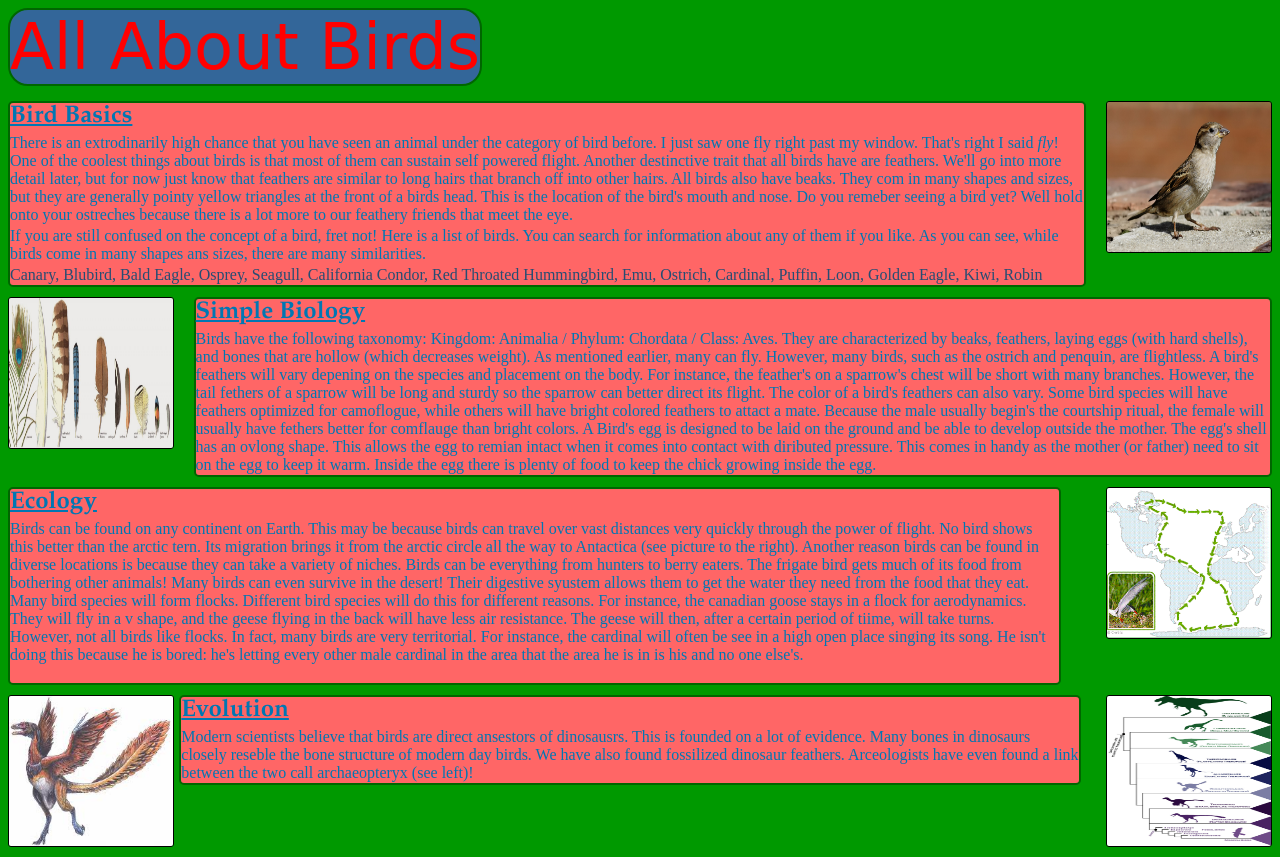
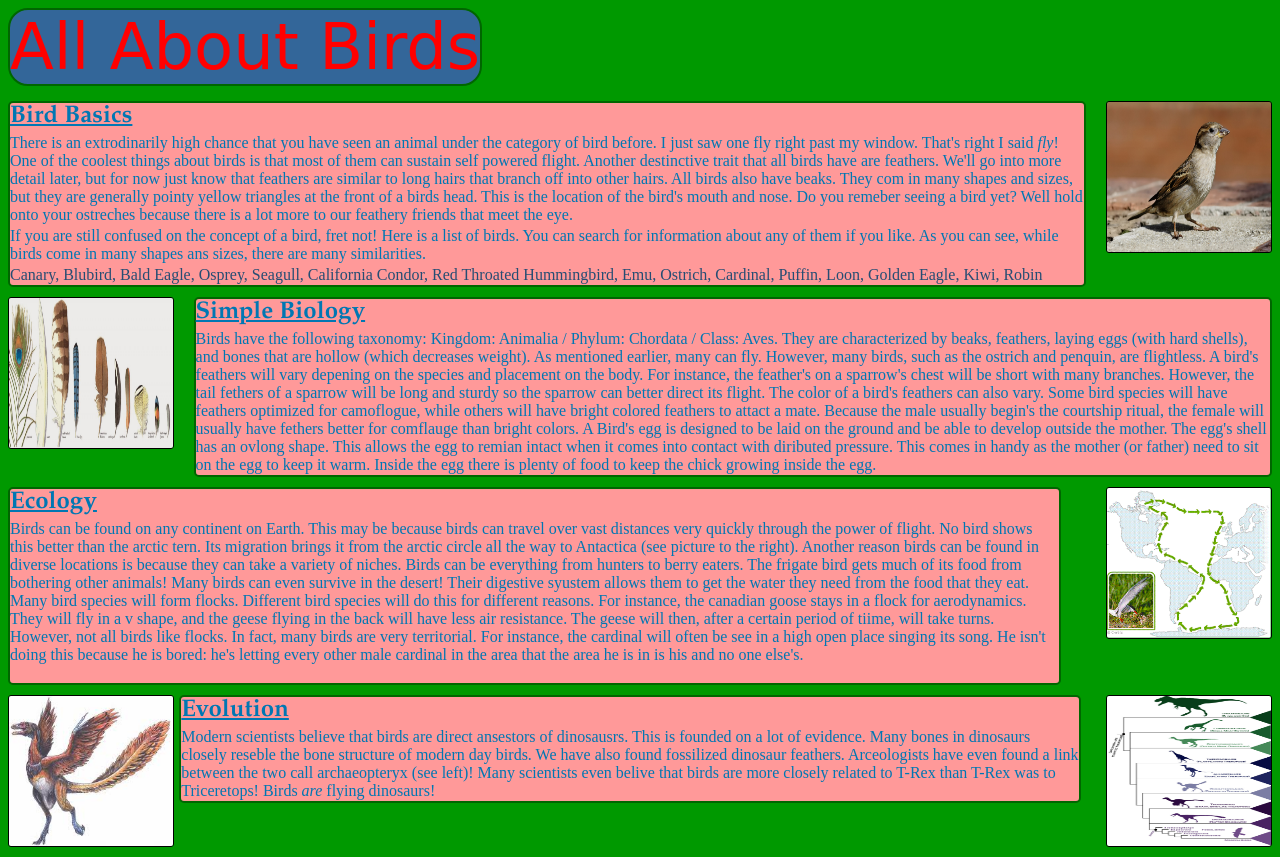
Before and after one commit to mgoldberg/StaticHTML2, a PHP site: page /StaticHTML2/ in a window 1280 px wide. Run offline with PHP 8.4, Linux system fonts and the light colour scheme.

Commit message:
color change + content

```diff
--- a/index.php
+++ b/index.php
@@ -69,7 +69,7 @@
 		<div id = "center">
 			<a id = "title1">Evolution</a>
 			<p>
-				Modern scientists believe that birds are direct ansestors of dinosausrs.  This is founded on a lot of evidence.  Many bones in dinosaurs closely reseble the bone structure of modern day birds.  We have also found fossilized dinosaur feathers.  Arceologists have even found a link between the two call archaeopteryx (see left)!
+				Modern scientists believe that birds are direct ansestors of dinosausrs.  This is founded on a lot of evidence.  Many bones in dinosaurs closely reseble the bone structure of modern day birds.  We have also found fossilized dinosaur feathers.  Arceologists have even found a link between the two call archaeopteryx (see left)!  Many scientists even belive that birds are more closely related to T-Rex than T-Rex was to Triceretops!  Birds <text id = "stressed">are</text> flying dinosaurs!
 			</p>
 		</div>
 		<img id = "left3" src="http://localhost/StaticHTML2/images/imgres.jpg" height = "200px" width = "200px"/>
--- a/stylesheet.css
+++ b/stylesheet.css
@@ -152,7 +152,8 @@ pre{
 }
 
 div{
-	background-color: #ff6666;
+	//background-color: #ff6666;
+	background-color: #ff9999;
 	border-radius: 5px;
 	//border: 1px solid black;
 	//padding: 10px;
```
